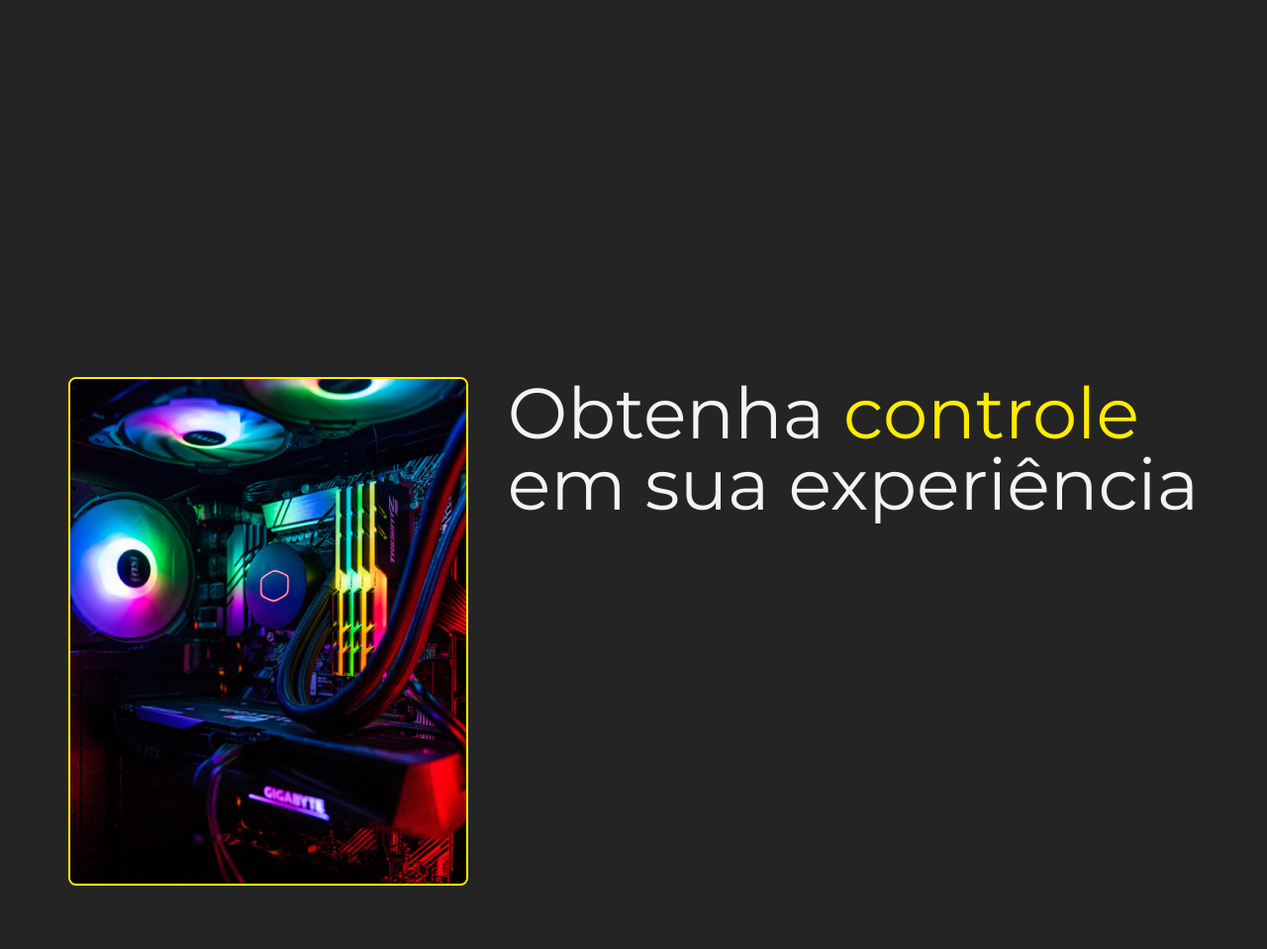
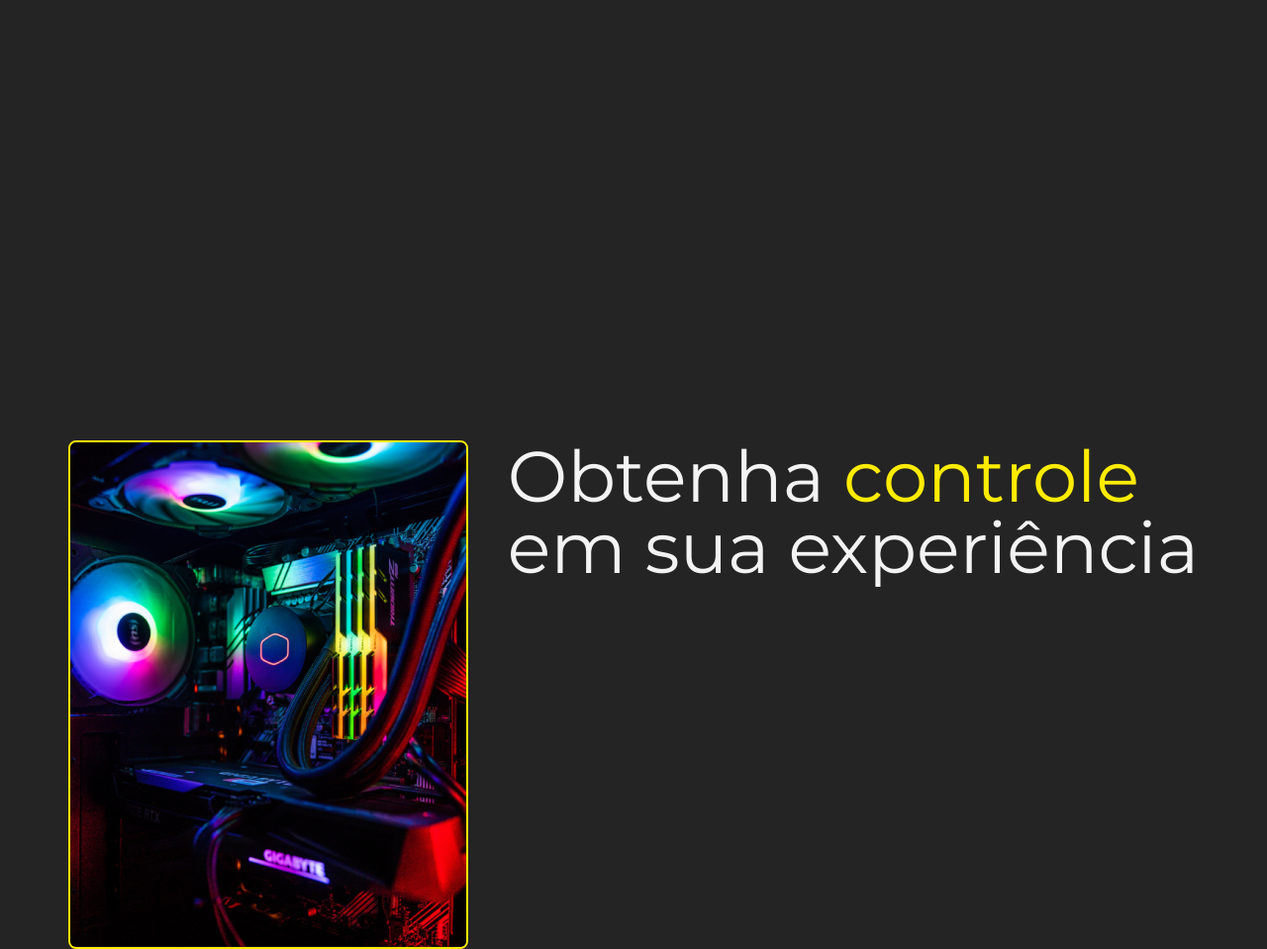
Before and after one commit to lucaszamorapy/oficina-informatica, a website: page src/index.html in a window 1280 px wide. Shown: the part 2132-3091 px from the top of the page at 99% size. Drawn offline with nearby package versions, Linux system fonts and the light colour scheme.

```diff
--- a/src/index.html
+++ b/src/index.html
@@ -281,7 +281,7 @@
       </div>
     </section>
 
-    <section class="py-80">
+    <section class="py-96">
       <div class="container">
         <div class="flex justify-center gap-10">
           <img
```
Also changed, not shown: css/style.css, 1 other file.
